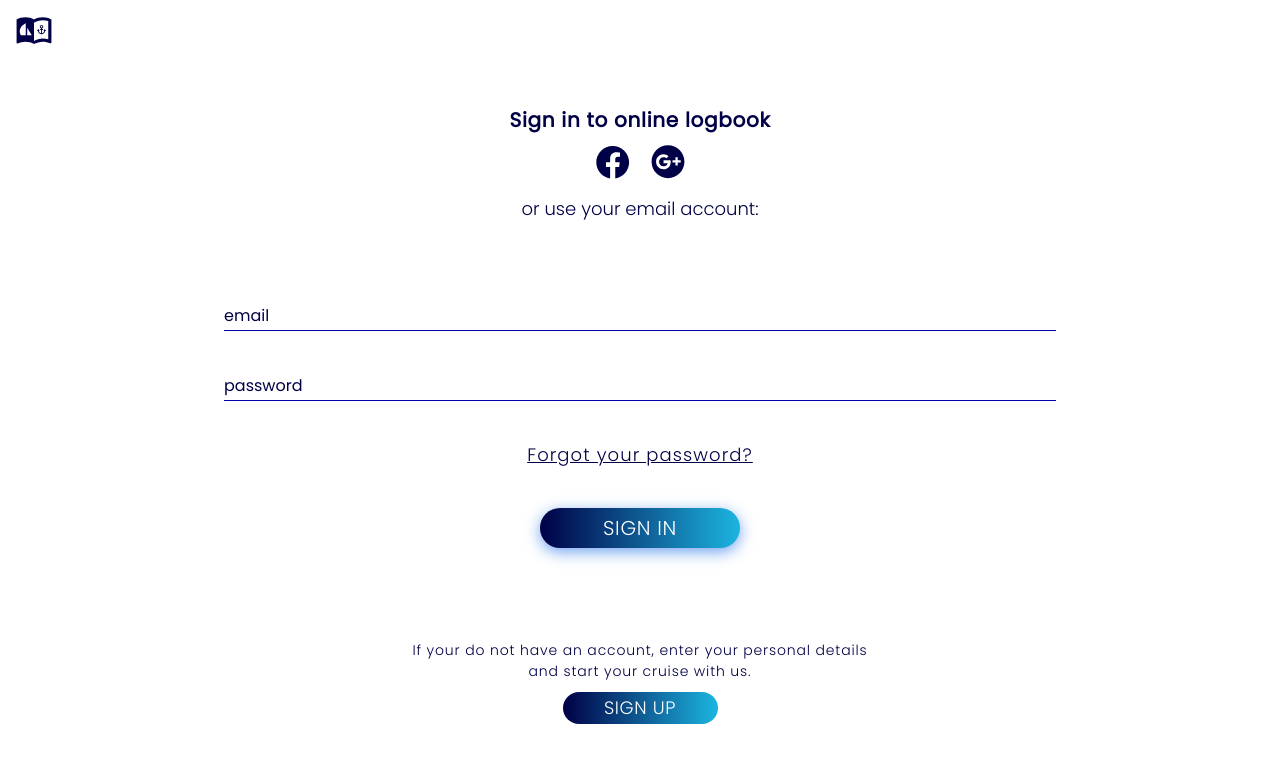
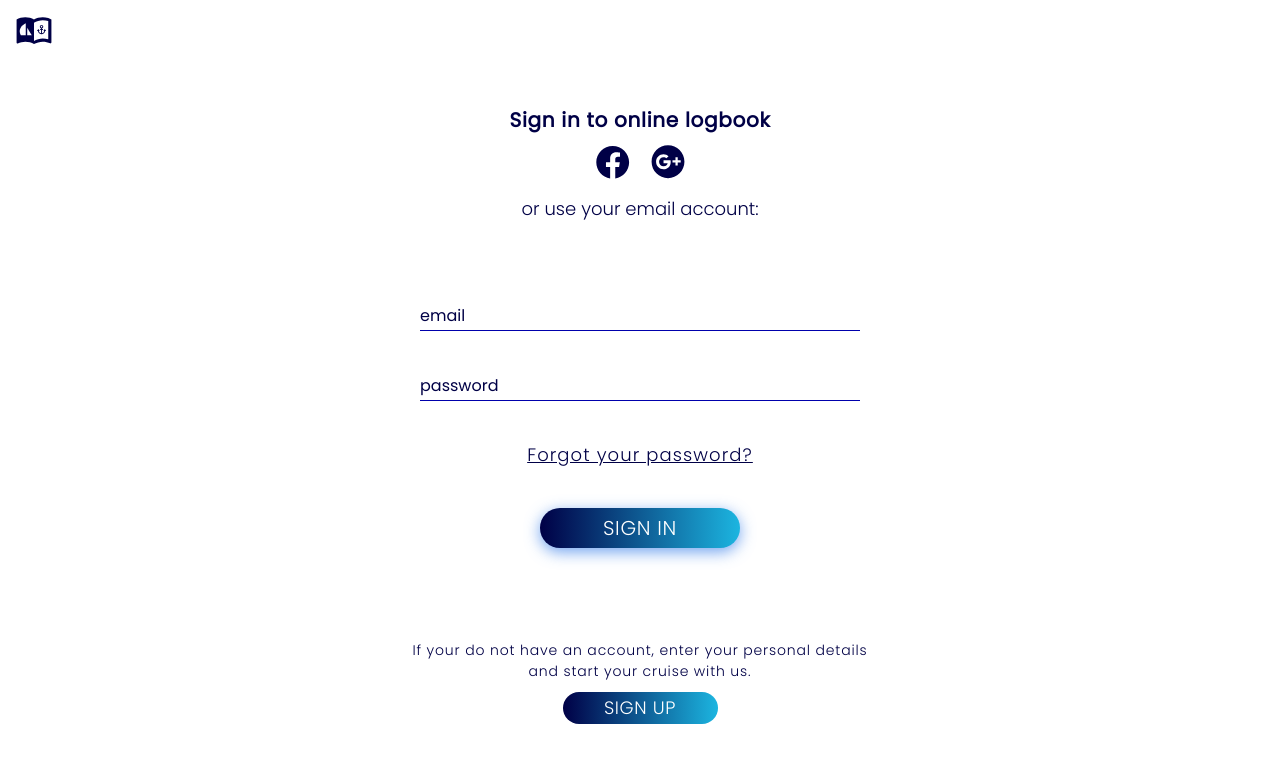
Before and after one commit to JakubOlejnik1155/OnlineLogbook, a React (Create React App) app: page / in a window 1280 px wide. Shown: the top 762 px of the page. Built offline with nearby package versions, Linux system fonts and the light colour scheme.

Commit message:
add max-width of forms element

```diff
--- a/src/style/LoginForm.scss
+++ b/src/style/LoginForm.scss
@@ -4,6 +4,7 @@
     font-size: $smallMobile;
     color: $mainTextColor;
     width: 65%;
+    max-width: 440px;
     margin: 4vh auto 0 auto;
     outline-style: none;
     border: none;
--- a/src/style/RegistrationForm.scss
+++ b/src/style/RegistrationForm.scss
@@ -4,6 +4,7 @@
     font-size: $smallMobile;
     color: $mainTextColor;
     width: 65%;
+    max-width: 440px;
     margin: 4vh auto 0 auto;
     outline-style: none;
     border: none;
--- /dev/null
+++ b/src/style/mediaQuerys.scss
@@ -0,0 +1,18 @@
+$breakPoints: (
+    smartphone: (min-width: 460px),
+    smartphone-large: (min-width: 640px),
+    tablet: (min-width: 800px),
+    tablet-large: (min-width: 1024px),
+    desctop-small: (min-width: 1280px),
+    desktop-medium: (min-width: 1600px),
+    desktop-large: (min-width: 1900px),
+
+);
+@mixin MQ ($breakPoint) {
+    $size: map-get($breakPoints, $breakPoint);
+    @if($size){
+        @media #{size}{
+            @content;
+        }
+    }
+}
```
